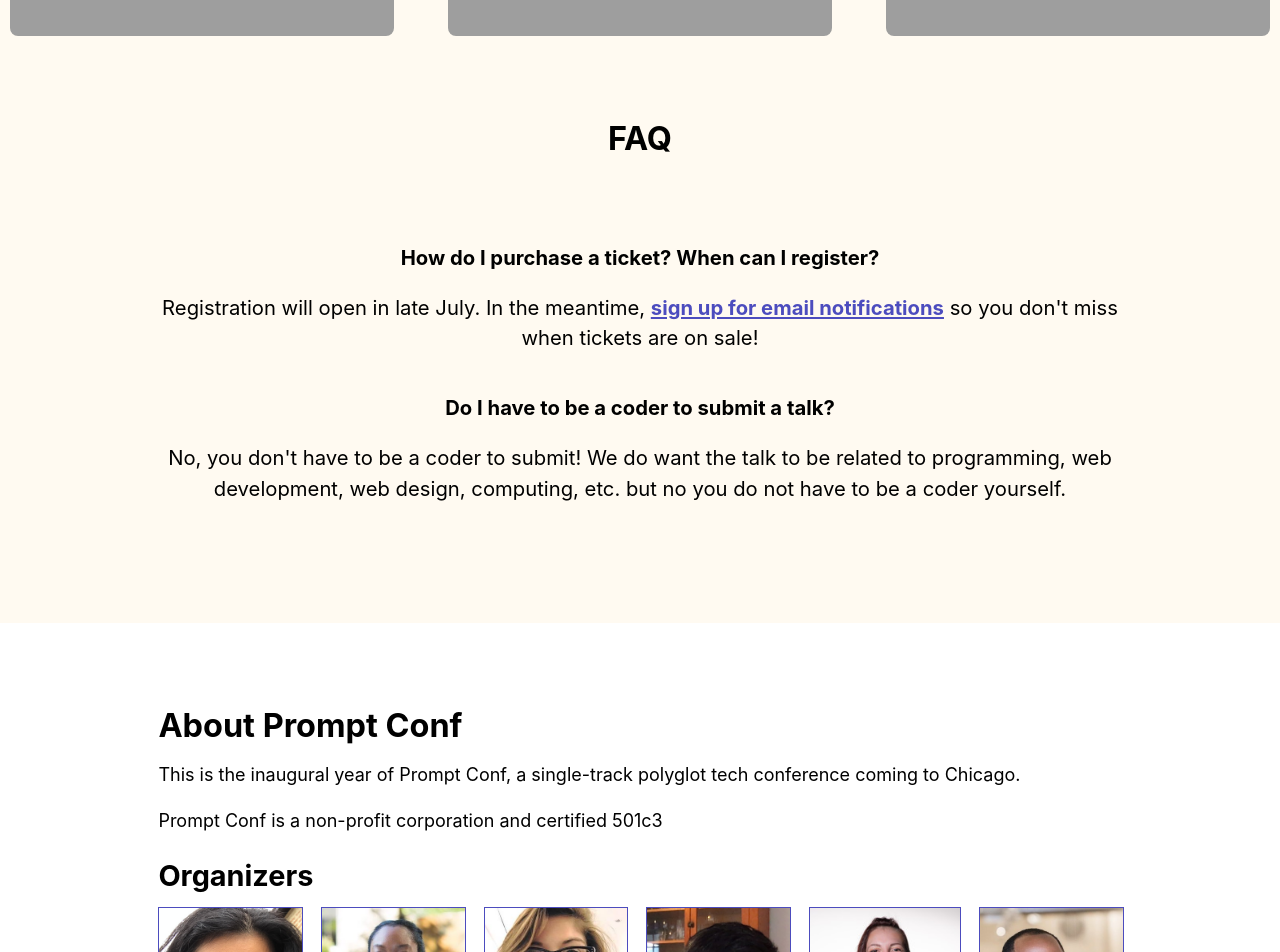
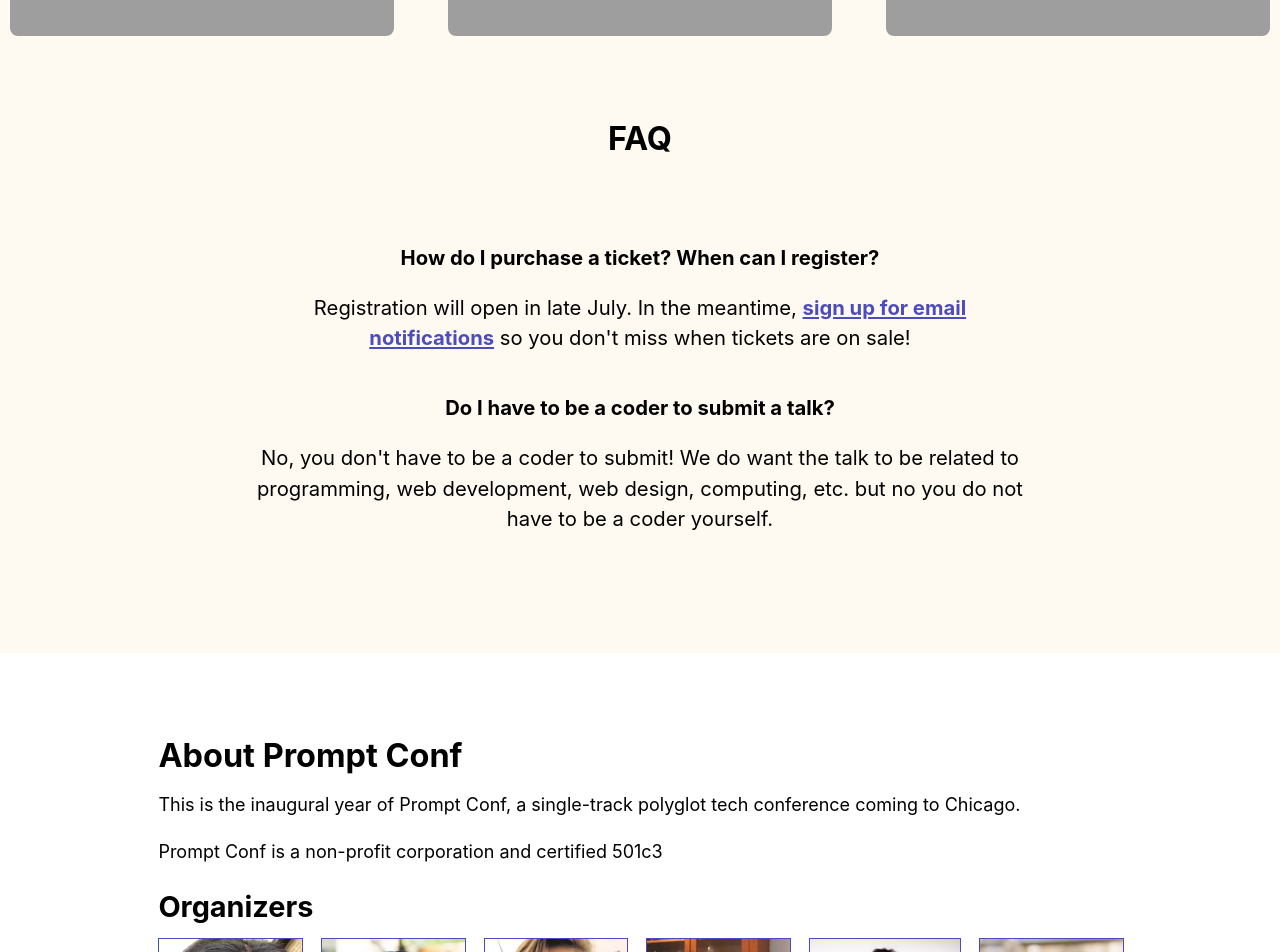
Before and after one commit to promptconf/promptconf.github.io, a Jekyll site: the page built from index.html, in a window 1280 px wide. Shown: the part 2287-3239 px from the top of the page. Built offline with Jekyll 4.4.1, drawn with Linux system fonts in a browser that asks for light colours; nearby versions of some CDN libraries; some web fonts are replaced; comment, search, counter and statistics services are not loaded; grey boxes are pictures that could not be loaded.

Commit message:
style faq

```diff
--- a/assets/_sass/main.scss
+++ b/assets/_sass/main.scss
@@ -474,6 +474,9 @@
 }
 
 .faq__list {
+    max-width: 60ch;
+    margin: auto;
+
     dt {
         font-weight: $font-weight-bold;
         margin-bottom: $space-standard;
```
